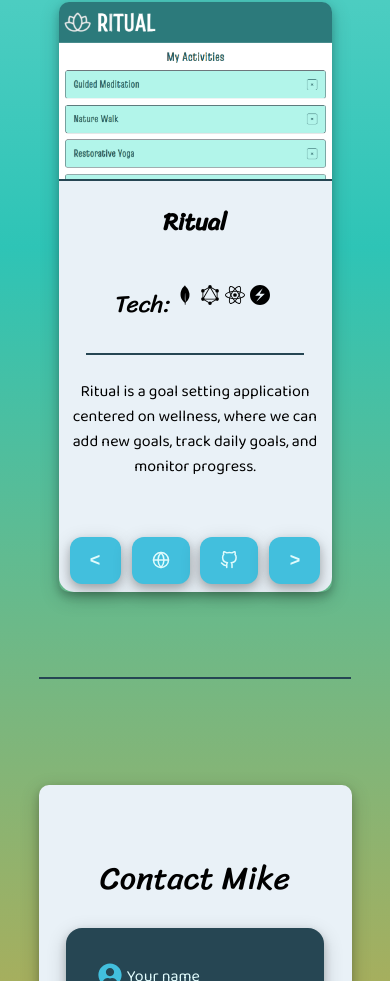
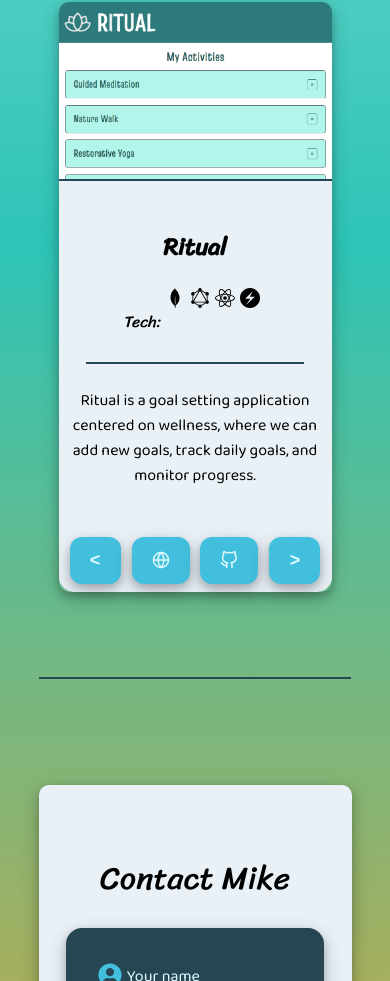
Before and after one commit to mimi5930/mike-miller-dev-port, a React (Create React App) app: page / in a window 390 px wide. Shown: the part 1037-2018 px from the top of the page. Built offline with nearby package versions, Linux system fonts and the light colour scheme.

Commit message:
began height queries

```diff
--- a/src/components/styles/project-description.css
+++ b/src/components/styles/project-description.css
@@ -98,7 +98,7 @@
   opacity: 1;
 }
 
-@media only screen and (max-width: 900px) {
+@media screen and (max-width: 900px), screen and (max-height: 1120px) {
   .project-info-card {
     height: 70%;
   }
@@ -110,14 +110,13 @@
 
   .project-title-container {
     height: 40%;
-    margin-top: 0;
     margin-bottom: 0;
     flex-direction: column;
     justify-content: space-evenly;
   }
 
   .tech-title {
-    font-size: 1.5em;
+    font-size: 1em;
   }
 
   .languages svg {
--- a/src/pages/style/contact.css
+++ b/src/pages/style/contact.css
@@ -164,7 +164,7 @@ input:-webkit-autofill:active {
 
 /* MOBILE DISPLAY */
 
-@media only screen and (max-width: 900px) {
+@media screen and (max-width: 900px), screen and (max-height: 1120px) {
   .contact-container {
     min-height: 100vh;
   }
--- a/src/pages/style/portfolio.css
+++ b/src/pages/style/portfolio.css
@@ -93,7 +93,7 @@
 
 /* MEDIA QUERIES */
 
-@media only screen and (max-width: 900px) {
+@media screen and (max-width: 900px), screen and (max-height: 1120px) {
   .project-container {
     min-height: 100vh;
   }
```
